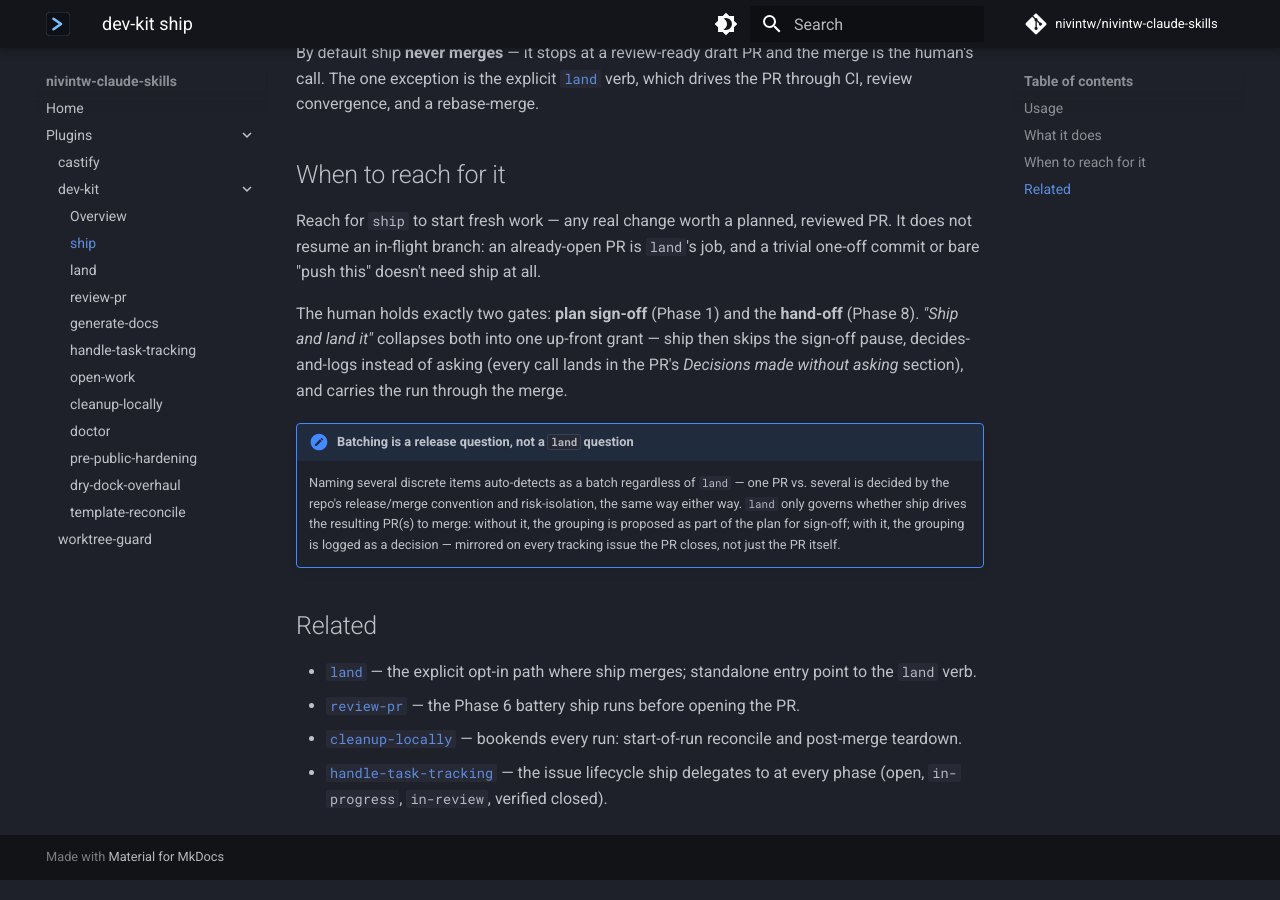
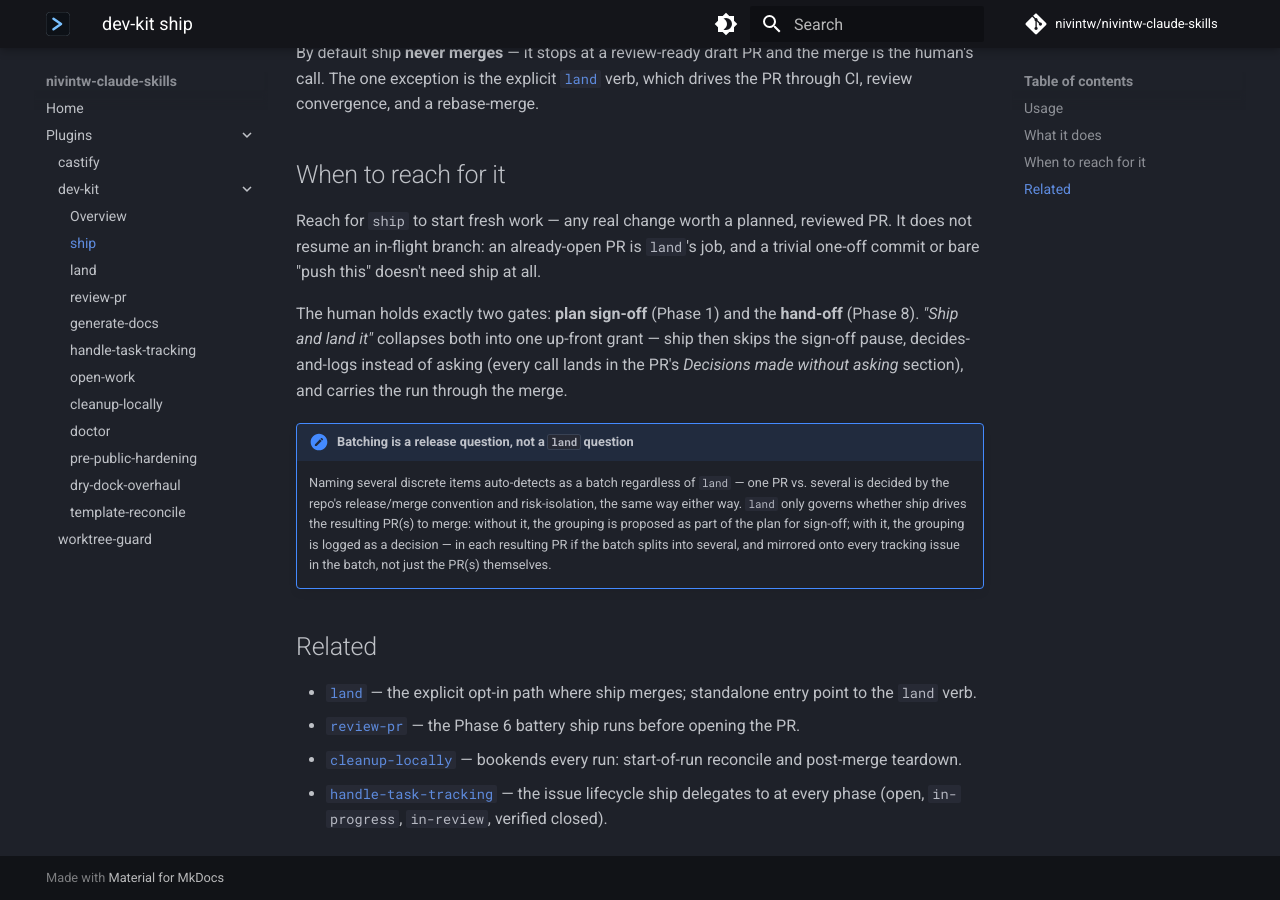
Before and after one commit to nivintw/nivintw-claude-skills, an MkDocs documentation site: the page built from docs/dev-kit/ship.md, in a window 1280 px wide and 900 px high, scrolled down 1196 px. Built offline with MkDocs 1.6.1 and Material for MkDocs 9.7.7, drawn with Linux system fonts in a browser that asks for light colours; nearby versions of some CDN libraries; comment, search, counter and statistics services are not loaded.

Commit message:
fix(dev-kit): cover the multi-PR batch-split case in decision logging
Addresses Copilot review feedback on PR #113 round 3 — the previous
wording assumed a single PR body to log decisions in, but a land-
granted batch can split into several PRs. Clarify that the decision
must be recorded in each resulting PR and mirrored onto every tracking
issue in the batch (not just the ones any single PR closes).

```diff
--- a/docs/dev-kit/ship.md
+++ b/docs/dev-kit/ship.md
@@ -55,8 +55,8 @@ made without asking* section), and carries the run through the merge.
     several is decided by the repo's release/merge convention and risk-isolation, the same
     way either way. `land` only governs whether ship drives the resulting PR(s) to merge:
     without it, the grouping is proposed as part of the plan for sign-off; with it, the
-    grouping is logged as a decision — mirrored on every tracking issue the PR closes, not
-    just the PR itself.
+    grouping is logged as a decision — in each resulting PR if the batch splits into several,
+    and mirrored onto every tracking issue in the batch, not just the PR(s) themselves.
 
 ## Related
 
```
Also changed, not shown: plugins/dev-kit/skills/ship/SKILL.md (+5 -4 lines).
